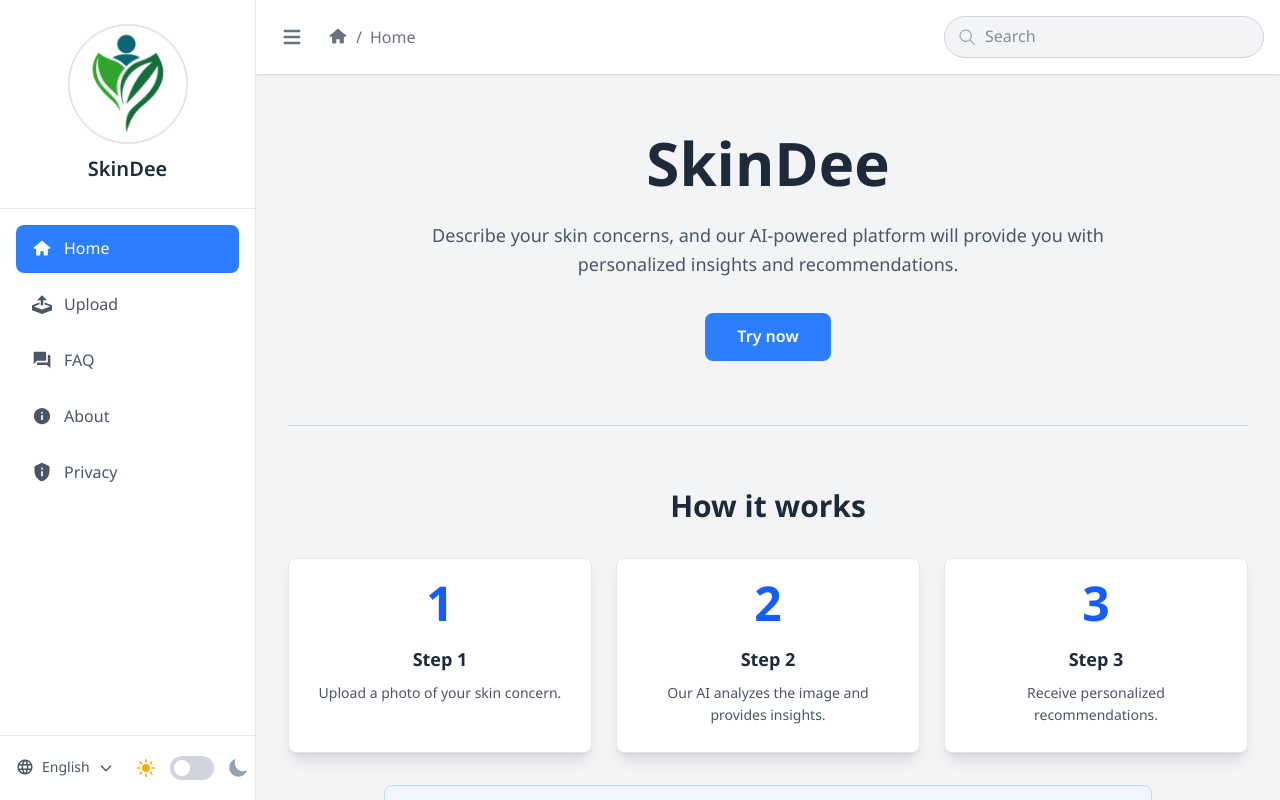
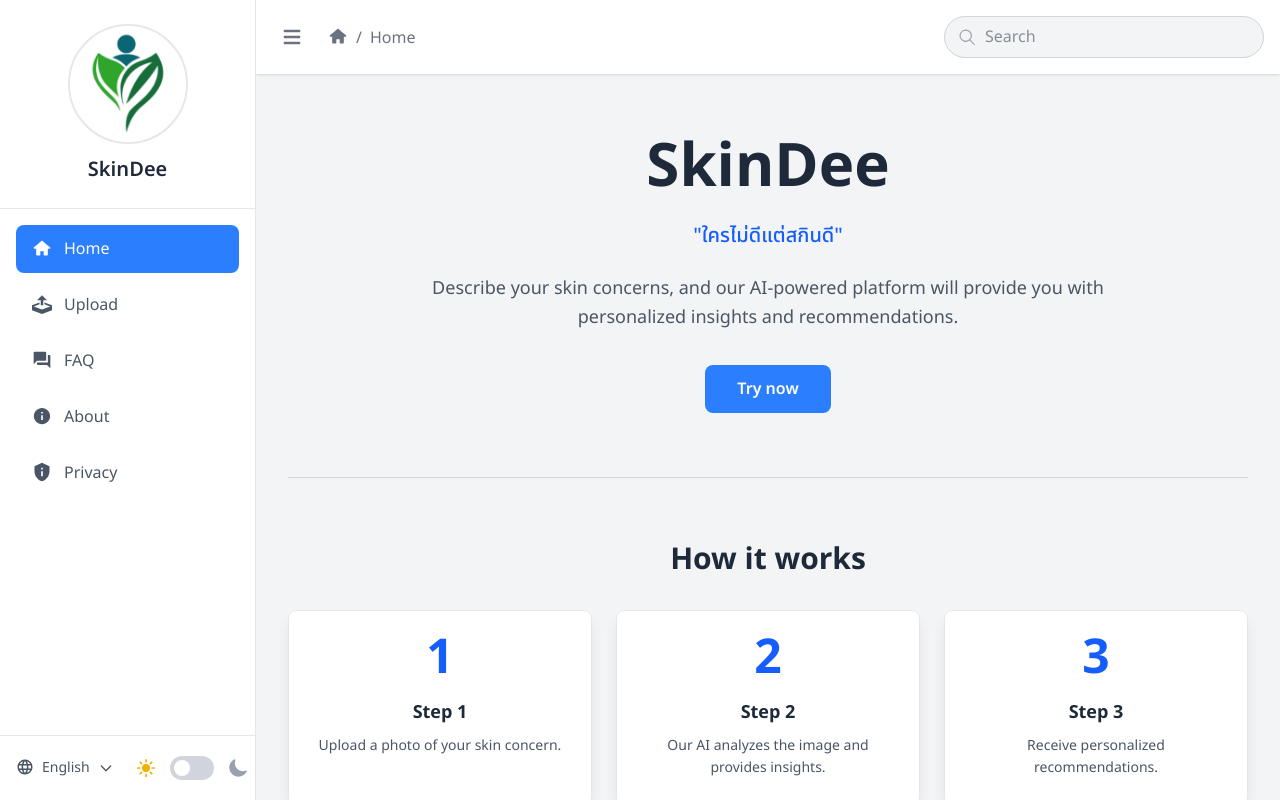
Before and after one commit to MosNanthaphop/skin-cancer-detection, a React (Vite) app: page / in a window 1280 px wide. Built offline with nearby package versions, Linux system fonts and the light colour scheme.

Commit message:
Add Slogan

```diff
--- a/src/pages/HomePage.jsx
+++ b/src/pages/HomePage.jsx
@@ -59,6 +59,22 @@
               </motion.span>
             ))}
           </motion.h1>
+
+          {/* 5. [เพิ่ม] Animation สโลแกน "ใครไม่ดีแต่สกินดี" */}
+          <motion.p
+            initial={{ opacity: 0, y: 20 }}
+            animate={{ opacity: 1, y: 0 }}
+            transition={{
+              duration: 0.5,
+              delay: 0.4, // หน่วงเวลา (อยู่ระหว่าง 0.08*6 ของ h1 และ 0.6 ของ p ถัดไป)
+              type: "spring",
+              stiffness: 100,
+            }}
+            // (ปรับขนาดและสีข้อความตามต้องการ)
+            className="text-lg sm:text-xl font-medium text-blue-600 dark:text-blue-400 mb-6"
+          >
+            "ใครไม่ดีแต่สกินดี"
+          </motion.p>
 
           {/* 6. [แก้ไข] Animation ให้ p (เพิ่ม Spring) */}
           <motion.p
```
